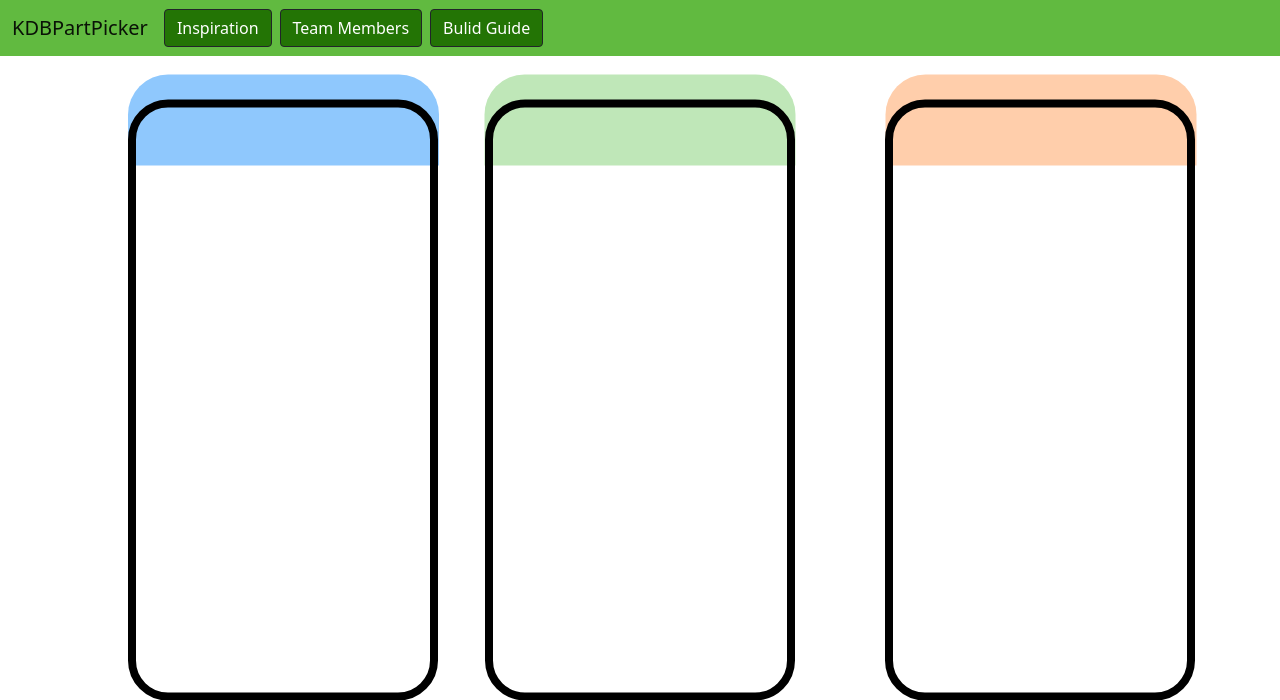
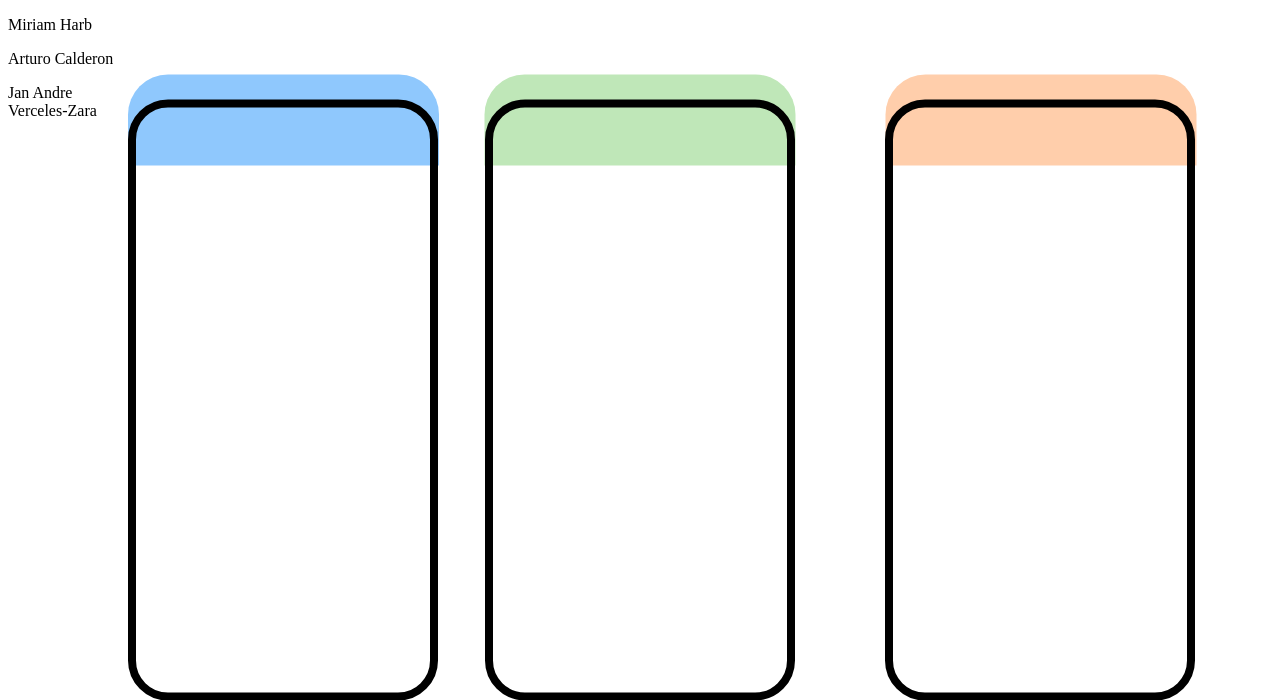
Before and after one commit to adev-exe/KydPicker, a Flask app: page /teamMem.html in a window 1280 px wide. Shown: the top 700 px of the page. Run offline with Flask 2, Linux system fonts and the light colour scheme.

Commit message:
updated teamMem by adding names

```diff
--- a/website/templates/teamMem.html
+++ b/website/templates/teamMem.html
@@ -1,41 +1,40 @@
 <!DOCTYPE html>
-<html lang="en">
+<html>
     <title>Team Member</title>
-
     <head>
-    <meta charset="UTF-8">
-    <meta http-equiv="X-UA-Compatible" content="IE=edge">
-    <meta name="viewport" content="width=device-width, initial-scale=1.0">
-    <title>Team Members</title>
-    <link href="https://cdn.jsdelivr.net/npm/bootstrap@5.1.3/dist/css/bootstrap.min.css" rel="stylesheet"
-        integrity="sha384-1BmE4kWBq78iYhFldvKuhfTAU6auU8tT94WrHftjDbrCEXSU1oBoqyl2QvZ6jIW3" crossorigin="anonymous">
-    <link rel="stylesheet" href="teamMem.css">
+        <link rel = "stylesheet" href = "teamMem.css">
+        <meta name="viewport" content="width=device-width, initial-scale=1"/>
     </head>
-
     <body>
-    {% include 'navBar.html' %}
-
         <!--miriam-->
-    <div class="mirTag">
-        <div class="rectangle"></div>
+        <div class = "mirTag">
+            <div class = "rectangle"></div>
         </div>
-    <div class="mir">
-        <div class="rectangle"></div>
+        <div class = "mir">
+            <div class = "rectangle"></div>
+        </div>
+        <div class = "mirName">
+            <p>Miriam Harb</p>
         </div>
         <!--arturo-->
-    <div class="artTag">
-        <div class="rectangle"></div>
+        <div class = "artTag">
+            <div class = "rectangle"></div>
         </div>
-    <div class="art">
-        <div class="rectangle"></div>
+        <div class = "art">
+            <div class = "rectangle"></div>
+        </div>
+        <div class = "artName">
+            <p>Arturo Calderon</p>
         </div>
         <!--jan andre-->
-    <div class="janTag">
-        <div class="rectangle"></div>
+        <div class = "janTag">
+            <div class = "rectangle"></div>
         </div>
-    <div class="jan">
-        <div class="rectangle"></div>
+        <div class = "jan">
+            <div class = "rectangle"></div>
+        </div>
+        <div class = "janName">
+            <p>Jan Andre<br>Verceles-Zara</p>
         </div>
     </body>
-
 </html>
```
Lines whose indentation alone changed are shown as unchanged.
